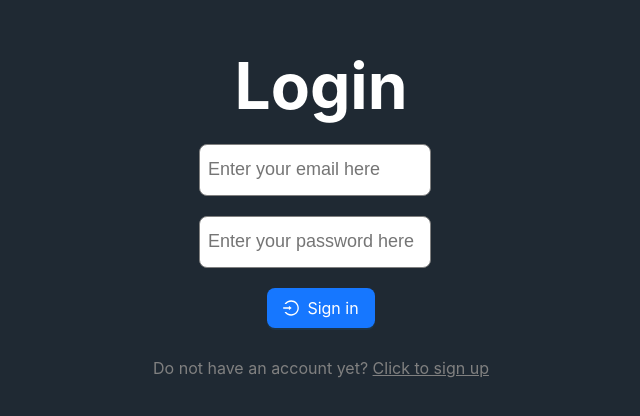
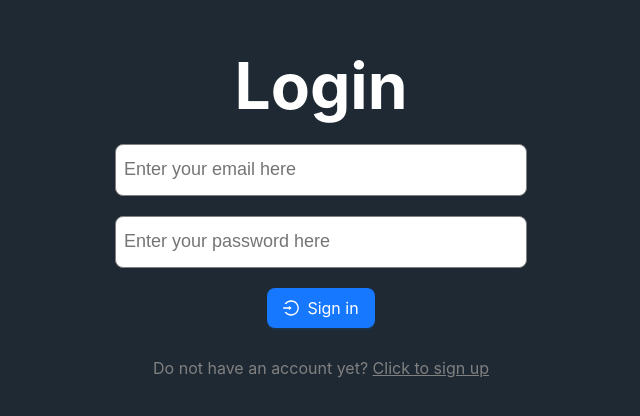
Before and after one commit to egorka13/fitness-app, a React (Create React App) app: page /auth in a window 1280 px wide. Shown: the part 188-604 px from the top of the page, without its empty margins (319-959 px from the left). Built offline with nearby package versions, Linux system fonts and the light colour scheme; no server answers.

Commit message:
fix styles

```diff
--- a/src/components/Auth/Auth.module.scss
+++ b/src/components/Auth/Auth.module.scss
@@ -16,15 +16,8 @@
   color: white;
 }
 
-.inputContainer {
-  display: flex;
-  flex-direction: column;
-  align-items: flex-start;
-  justify-content: center;
-}
-
 .inputContainer > .errorLabel {
-  width: 90%;
+  width: calc(100vw - 20px);
   max-width: 400px;
   color: red;
   font-size: 12px;
@@ -32,7 +25,7 @@
 
 .inputBox {
   height: 48px;
-  width: 90%;
+  width: calc(100vw - 40px);
   max-width: 400px;
   font-size: large;
   border-radius: 8px;
```
